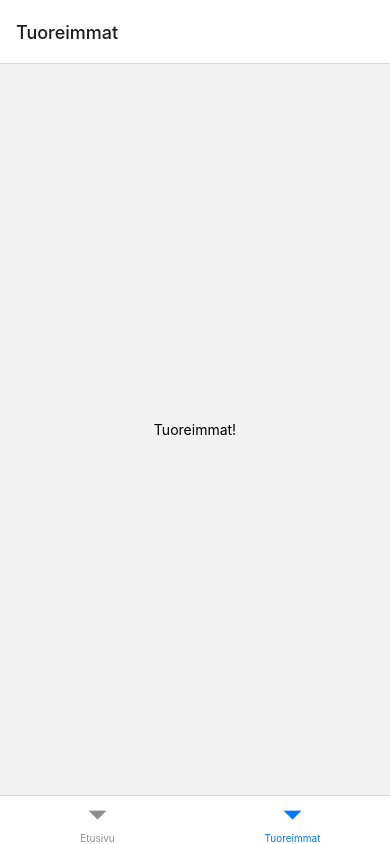
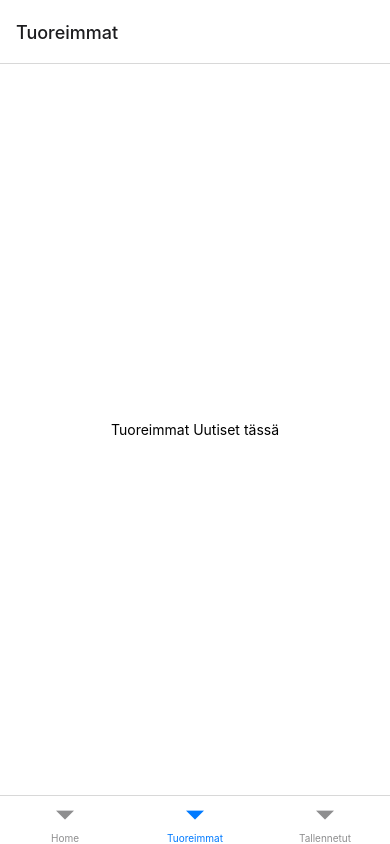
Before and after one commit to IzattullahDOR/QuickNews, a React Native app: screen /Tuoreimmat in a window 390 px wide. Built offline with nearby package versions, Linux system fonts and the light colour scheme.

Commit message:
3 componenti luottu
HomeScreen.js, BreakingNews.js and SavedNews.js created and tested. They are working perfectly

```diff
--- a/App.js
+++ b/App.js
@@ -1,32 +1,17 @@
-import * as React from 'react';
-import { Text, View } from 'react-native';
 import { NavigationContainer } from '@react-navigation/native';
 import { createBottomTabNavigator } from '@react-navigation/bottom-tabs';
+import HomeScreen from './components/HomeScreen';
+import BreakingNews from './components/BreakingNews';
+import SavedNews from './components/SavedNews';
+const Tab = createBottomTabNavigator();
 
-function HomeScreen() {
-  return (
-    <View style={{ flex: 1, justifyContent: 'center', alignItems: 'center' }}>
-      <Text>Etusivu!</Text>
-    </View>
-  );
-}
-
-function SettingsScreen() {
-  return (
-    <View style={{ flex: 1, justifyContent: 'center', alignItems: 'center' }}>
-      <Text>Tuoreimmat!</Text>
-    </View>
-  );
-}
-
-const Tab = createBottomTabNavigator();
-
-export default function App() {
-  return (
+export default function App() {
+  return (
     <NavigationContainer>
       <Tab.Navigator>
-        <Tab.Screen name="Etusivu" component={HomeScreen} />
-        <Tab.Screen name="Tuoreimmat" component={SettingsScreen} />
+        <Tab.Screen name="Home" component={HomeScreen} />
+        <Tab.Screen name="Tuoreimmat" component={BreakingNews} />
+        <Tab.Screen name="Tallennetut" component={SavedNews} />
       </Tab.Navigator>
     </NavigationContainer>
   );
--- /dev/null
+++ b/components/BreakingNews.js
@@ -0,0 +1,19 @@
+import { StyleSheet, Text, View } from 'react-native';
+
+export default function BreakingNews() {
+  return (
+    <View style={styles.container}>
+      <Text>Tuoreimmat Uutiset tässä</Text>
+    </View>
+  );
+}
+
+const styles = StyleSheet.create({
+  container: {
+    flex: 1,
+    fontSize: 20,
+    backgroundColor: '#fff',
+    alignItems: 'center',
+    justifyContent: 'center',
+  },
+});
--- /dev/null
+++ b/components/HomeScreen.js
@@ -0,0 +1,18 @@
+import { StyleSheet, Text, View } from 'react-native';
+
+export default function HomeScreen() {
+  return (
+    <View style={styles.container}>
+      <Text>Tämä on etusivu</Text>
+    </View>
+  );
+}
+
+const styles = StyleSheet.create({
+  container: {
+    flex: 1,
+    backgroundColor: '#fff',
+    alignItems: 'center',
+    justifyContent: 'center',
+  },
+});
--- /dev/null
+++ b/components/SavedNews.js
@@ -0,0 +1,19 @@
+import { StyleSheet, Text, View } from 'react-native';
+export default function SavedNews(){
+
+    return(
+        <View style={styles.container}>
+            <Text>Saved News Here</Text>
+        </View>
+    );
+}
+
+const styles = StyleSheet.create({
+    container: {
+      flex: 1,
+      fontSize: 20,
+      backgroundColor: '#fff',
+      alignItems: 'center',
+      justifyContent: 'center',
+    },
+  });
--- a/package.json
+++ b/package.json
@@ -16,8 +16,8 @@
     "quiknews": "file:",
     "react": "18.2.0",
     "react-native": "0.74.5",
-    "react-native-screens": "3.31.1",
-    "react-native-safe-area-context": "4.10.5"
+    "react-native-safe-area-context": "4.10.5",
+    "react-native-screens": "3.31.1"
   },
   "devDependencies": {
     "@babel/core": "^7.20.0"
```
